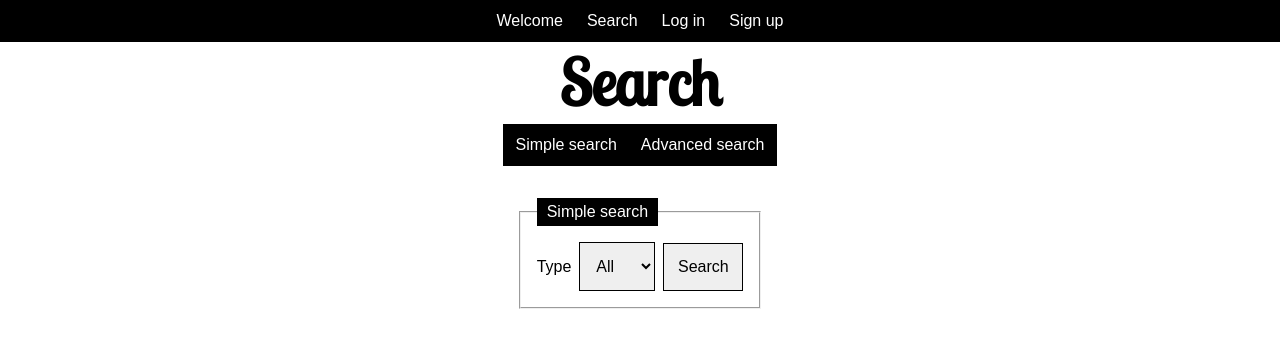
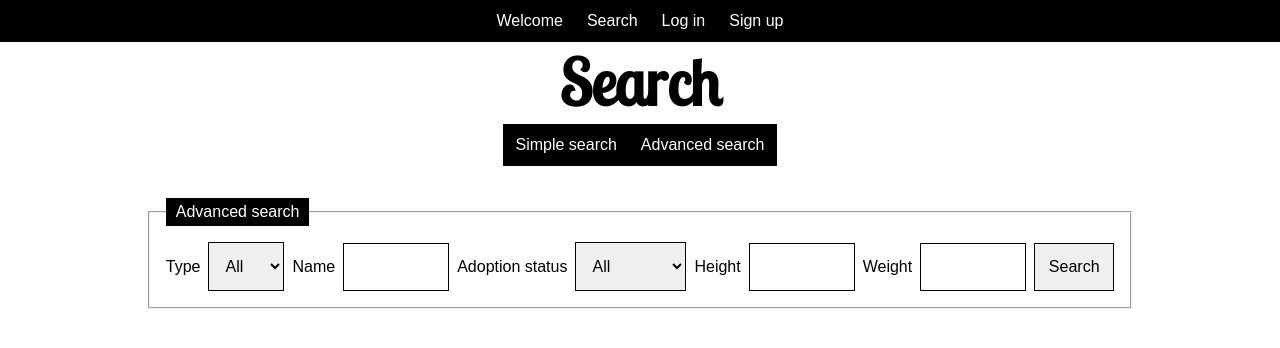
Before and after one commit to naelachkar/petAdoption-FE, a React (Create React App) app: page /search in a window 1280 px wide. Both pictures are taken after a click on the button "Simple search". Shown: the top 348 px of the page. Built offline with nearby package versions, Linux system fonts and the light colour scheme; no server answers.

Commit message:
Make search params in the back end

```diff
--- a/src/components/Search/SearchBar.js
+++ b/src/components/Search/SearchBar.js
@@ -2,12 +2,12 @@ import { useContext } from "react";
 import { SearchContext } from "./SearchContext";
 
 export default function SearchBar() {
-  const { setAdvancedSearch } = useContext(SearchContext);
+  const { toggleSearchType } = useContext(SearchContext);
 
   return (
     <div className="search-bar">
-      <button onClick={() => setAdvancedSearch(false)}>Simple search</button>
-      <button onClick={() => setAdvancedSearch(true)}>Advanced search</button>
+      <button onClick={toggleSearchType}>Simple search</button>
+      <button onClick={toggleSearchType}>Advanced search</button>
     </div>
   );
 }
--- a/src/components/Search/SearchContext.js
+++ b/src/components/Search/SearchContext.js
@@ -7,15 +7,29 @@ export default function SearchContextWrapper({ children }) {
   const [advancedSearch, setAdvancedSearch] = useState(
     JSON.parse(localStorage.getItem("search")) || false
   );
-  const [inputs, setInputs] = useState({});
-  const [petList, setPetList] = useState([]);
+  const [inputs, setInputs] = useState({type: "", adoptionStatus: ""});
   const [searchedPets, setSearchPets] = useState([]);
-  const [currentPet, setCurrentPet] = useState()
+  const [currentPet, setCurrentPet] = useState();
 
-  async function getAllPets() {
+  async function searchPets(e) {
+    if (e) {
+      e.preventDefault();
+    }
+    for (const input in inputs) {
+      if (inputs[input] === "" || inputs[input] === undefined) {
+        delete inputs[input];
+      }
+    }
+    if (inputs.name) {
+      inputs.name = { $regex: `${inputs.name}`, $options: "i" };
+    }
     try {
-      const allPets = await axios.get(`${process.env.REACT_APP_URL}/pets`);
-      setPetList(allPets.data);
+      const retrievedPets = await axios.get(
+        `${process.env.REACT_APP_URL}/pets`,
+        { params: { query: inputs } }
+      );
+      console.log(retrievedPets);
+      setSearchPets(retrievedPets.data);
     } catch (err) {
       console.error(err);
     }
@@ -23,7 +37,9 @@ export default function SearchContextWrapper({ children }) {
 
   async function getPetById(id) {
     try {
-      const petById = await axios.get(`${process.env.REACT_APP_URL}/pets/:${id}`);
+      const petById = await axios.get(
+        `${process.env.REACT_APP_URL}/pets/:${id}`
+      );
       setCurrentPet(petById.data);
     } catch (err) {
       console.log(err);
@@ -32,32 +48,17 @@ export default function SearchContextWrapper({ children }) {
 
   //! On first render, doesn't show first search - temporary hack:
   useEffect(() => {
-    getAllPets();
+    searchPets();
   }, []);
 
   function toggleSearchType() {
+    console.log("toggle")
     setAdvancedSearch(!advancedSearch);
-    setInputs({});
+    setInputs();
   }
 
   function handleChange(e) {
     setInputs({ ...inputs, [e.target.name]: e.target.value });
-  }
-
-  async function handleSearch(e) {
-    e.preventDefault();
-    await getAllPets();
-    const filtered = petList.filter((pet) => {
-      for (const searchParam in inputs) {
-        const petParam = pet[searchParam].toString().toLowerCase();
-        const inputsParam = inputs[searchParam].toString().toLowerCase();
-        if (!petParam.includes(inputsParam)) {
-          return false;
-        }
-      }
-      return true;
-    });
-    setSearchPets(filtered);
   }
 
   useEffect(() => {
@@ -72,9 +73,7 @@ export default function SearchContextWrapper({ children }) {
         toggleSearchType,
         handleChange,
         searchedPets,
-        handleSearch,
-        petList,
-        getAllPets,
+        searchPets,
         getPetById,
         currentPet,
         setCurrentPet,
--- a/src/components/Search/SearchForm/SearchFormAdvanced.js
+++ b/src/components/Search/SearchForm/SearchFormAdvanced.js
@@ -2,17 +2,17 @@ import { useContext } from "react";
 import { SearchContext } from "../SearchContext";
 
 export default function SearchFormAdvanced() {
-  const { handleChange, handleSearch, inputs } = useContext(SearchContext);
+  const { handleChange, searchPets, inputs } = useContext(SearchContext);
 
   return (
-    <form onSubmit={handleSearch}>
+    <form onSubmit={searchPets}>
       <fieldset>
         <legend>Advanced search</legend>
         <label htmlFor="pet-select">Type</label>
         <select
           name="type"
           id="pet-select"
-          defaultValue={inputs.type}
+          defaultValue={inputs?.type}
           onChange={handleChange}>
           <option value="">All</option>
           <option value="Dog">Dog</option>
@@ -24,7 +24,7 @@ export default function SearchFormAdvanced() {
         <select
           name="adoptionStatus"
           id="adoptionStatus"
-          defaultValue={inputs.adoptionStatus}
+          defaultValue={inputs?.adoptionStatus}
           onChange={handleChange}>
           <option value="">All</option>
           <option value="Available">Available</option>
--- a/src/components/Search/SearchForm/SearchFormSimple.js
+++ b/src/components/Search/SearchForm/SearchFormSimple.js
@@ -2,18 +2,18 @@ import { useContext } from "react";
 import { SearchContext } from "../SearchContext";
 
 export default function SearchFormSimple() {
-  const { handleChange, handleSearch, inputs } = useContext(SearchContext);
+  const { handleChange, searchPets, inputs } = useContext(SearchContext);
 
   return (
     <>
-      <form onSubmit={handleSearch}>
+      <form onSubmit={searchPets}>
         <fieldset>
           <legend>Simple search</legend>
           <label htmlFor="pet-select">Type</label>
           <select
             name="type"
             id="pet-select"
-            defaultValue={inputs.type}
+            defaultValue={inputs?.type}
             onChange={handleChange}>
             <option value="">All</option>
             <option value="Dog">Dog</option>
--- a/src/components/Search/SearchResults.js
+++ b/src/components/Search/SearchResults.js
@@ -5,6 +5,8 @@ import { SearchContext } from "./SearchContext";
 export default function SearchResults() {
   const navigate = useNavigate();
   const { searchedPets } = useContext(SearchContext);
+
+  if (!searchedPets) return;
 
   return searchedPets.length !== 0 ? (
     <div className="petList">
```
